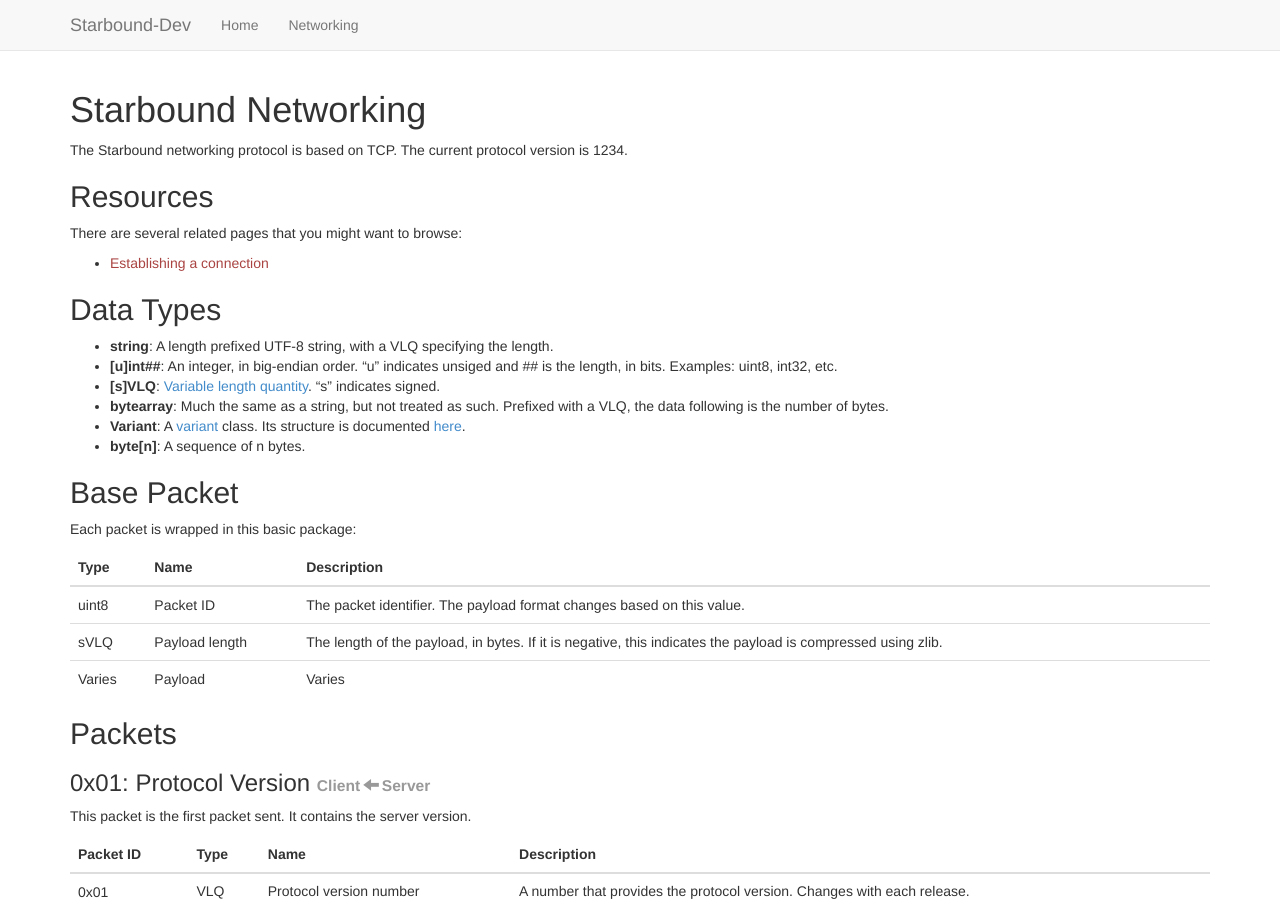
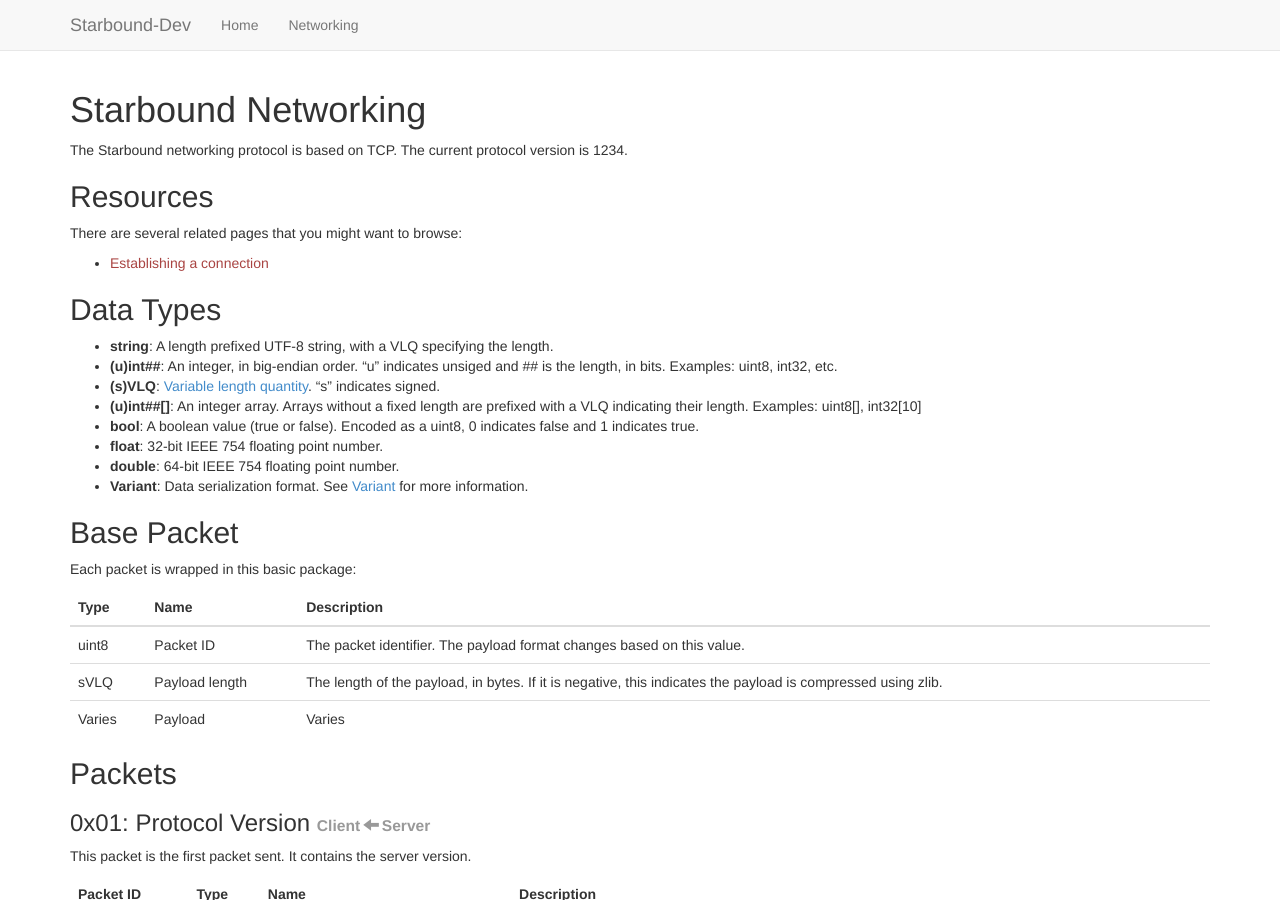
Before and after one commit to ddevault/starbound-dev, a Jekyll site: the page built from networking/index.md, in a window 1280 px wide and 900 px high. Built offline with Jekyll 4.4.1, drawn with Linux system fonts in a browser that asks for light colours; Markdown is read by kramdown in place of the engine named in the settings; some of the changed text lies outside the part shown.

Commit message:
Update data types

```diff
--- a/networking/index.md
+++ b/networking/index.md
@@ -21,11 +21,13 @@ There are several related pages that you might want to browse:
 -->
 
 * **string**: A length prefixed UTF-8 string, with a VLQ specifying the length.
-* **[u]int##**: An integer, in big-endian order. "u" indicates unsiged and ## is the length, in bits. Examples: uint8, int32, etc.
-* **[s]VLQ**: [Variable length quantity](https://en.wikipedia.org/wiki/Variable-length_quantity). "s" indicates signed.
-* **bytearray**: Much the same as a string, but not treated as such. Prefixed with a VLQ, the data following is the number of bytes.
-* **Variant**: A [variant]() class. Its structure is documented [here](#).
-* **byte[n]**: A sequence of n bytes.
+* **(u)int##**: An integer, in big-endian order. "u" indicates unsiged and ## is the length, in bits. Examples: uint8, int32, etc.
+* **(s)VLQ**: [Variable length quantity](https://en.wikipedia.org/wiki/Variable-length_quantity). "s" indicates signed.
+* **(u)int##[]**: An integer array. Arrays without a fixed length are prefixed with a VLQ indicating their length. Examples: uint8[], int32[10]
+* **bool**: A boolean value (true or false). Encoded as a uint8, 0 indicates false and 1 indicates true.
+* **float**: 32-bit IEEE 754 floating point number.
+* **double**: 64-bit IEEE 754 floating point number.
+* **Variant**: Data serialization format. See [Variant](/todo) for more information.
 
 ## Base Packet
 
@@ -247,7 +249,7 @@ This packet is sent in the handshake process immediately after 0x01, Protocol Ve
     <tbody>
         <tr><td rowspan="9">0x07</td></tr>
         <tr>
-            <td>bytearray</td>
+            <td>uint8[]</td>
             <td>Asset Digest</td>
             <td>The digest of the asset folder. Used to detect if any mods are active.</td>
         </tr>
@@ -262,7 +264,7 @@ This packet is sent in the handshake process immediately after 0x01, Protocol Ve
             <td>If true, a UUID follows. If false, it does not.</td>
         </tr>
         <tr>
-            <td>byte[16]</td>
+            <td>uint8[16]</td>
             <td>UUID</td>
             <td>The UUID is read sequentially as the hex dump of the bytes read. This only exists if the UUID flag is true.</td>
         </tr>
@@ -277,7 +279,7 @@ This packet is sent in the handshake process immediately after 0x01, Protocol Ve
             <td>The species of the player.</td>
         </tr>
         <tr>
-            <td>bytearray</td>
+            <td>uint8[]</td>
             <td>Shipworld</td>
             <td>The player's .shipworld file, without the file header information.</td>
         </tr>
@@ -412,7 +414,7 @@ This packet has yet to be fully understood.
     <tbody>
         <tr><td rowspan="2">0x0C</td></tr>
         <tr>
-            <td>bytearray</td>
+            <td>uint8[]</td>
             <td>Client Context Data</td>
             <td>Myriad formats.</td>
         </tr>
@@ -435,28 +437,33 @@ This packet is sent to the client when a world thread has been started on the se
     <tbody>
         <tr><td rowspan="6">0x0D</td></tr>
         <tr>
-            <td>bytearray</td>
+            <td>uint8[]</td>
             <td>Planet</td>
             <td>The world data. WRLDB format with headers stripped.</td>
         </tr>
         <tr>
-            <td>bytearray</td>
+            <td>uint8[]</td>
             <td>World structure</td>
             <td>The world structure. TODO.</td>
         </tr>
         <tr>
-            <td>bytearray</td>
+            <td>uint8[]</td>
             <td>Sky</td>
             <td>Data relating to the sky. TODO.</td>
         </tr>
         <tr>
-            <td>bytearray</td>
+            <td>uint8[]</td>
             <td>Server Weather</td>
             <td>Data relating to the server weather. TODO.</td>
         </tr>
         <tr>
-            <td>float, float</td>
-            <td>Spawn X, Spawn Y</td>
+            <td>float</td>
+            <td>Spawn X</td>
+            <td>The spawn coordinates for the planet. Currently locked in server-side.</td>
+        </tr>
+        <tr>
+            <td>float</td>
+            <td>Spawn Y</td>
             <td>The spawn coordinates for the planet. Currently locked in server-side.</td>
         </tr>
     </tbody>
```
